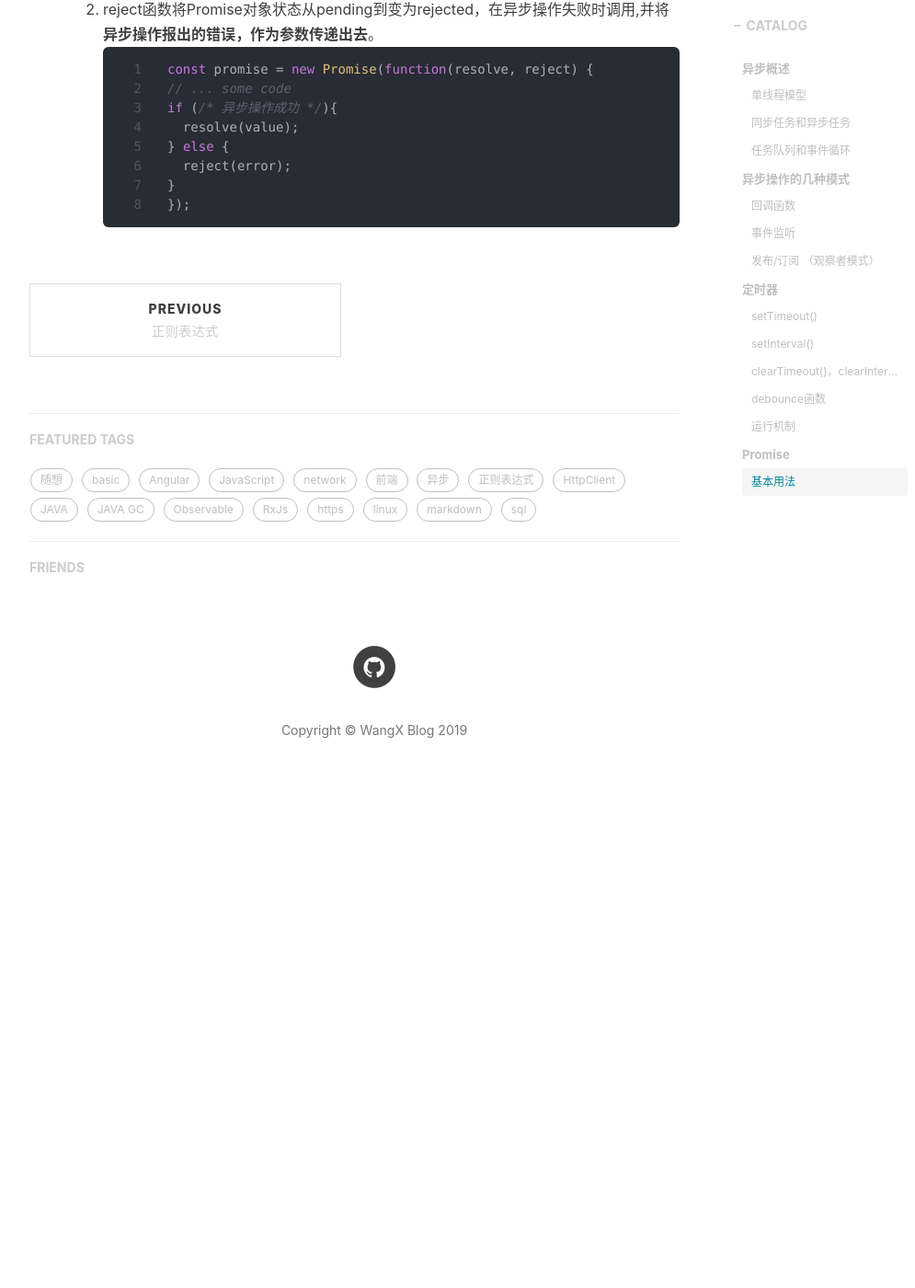
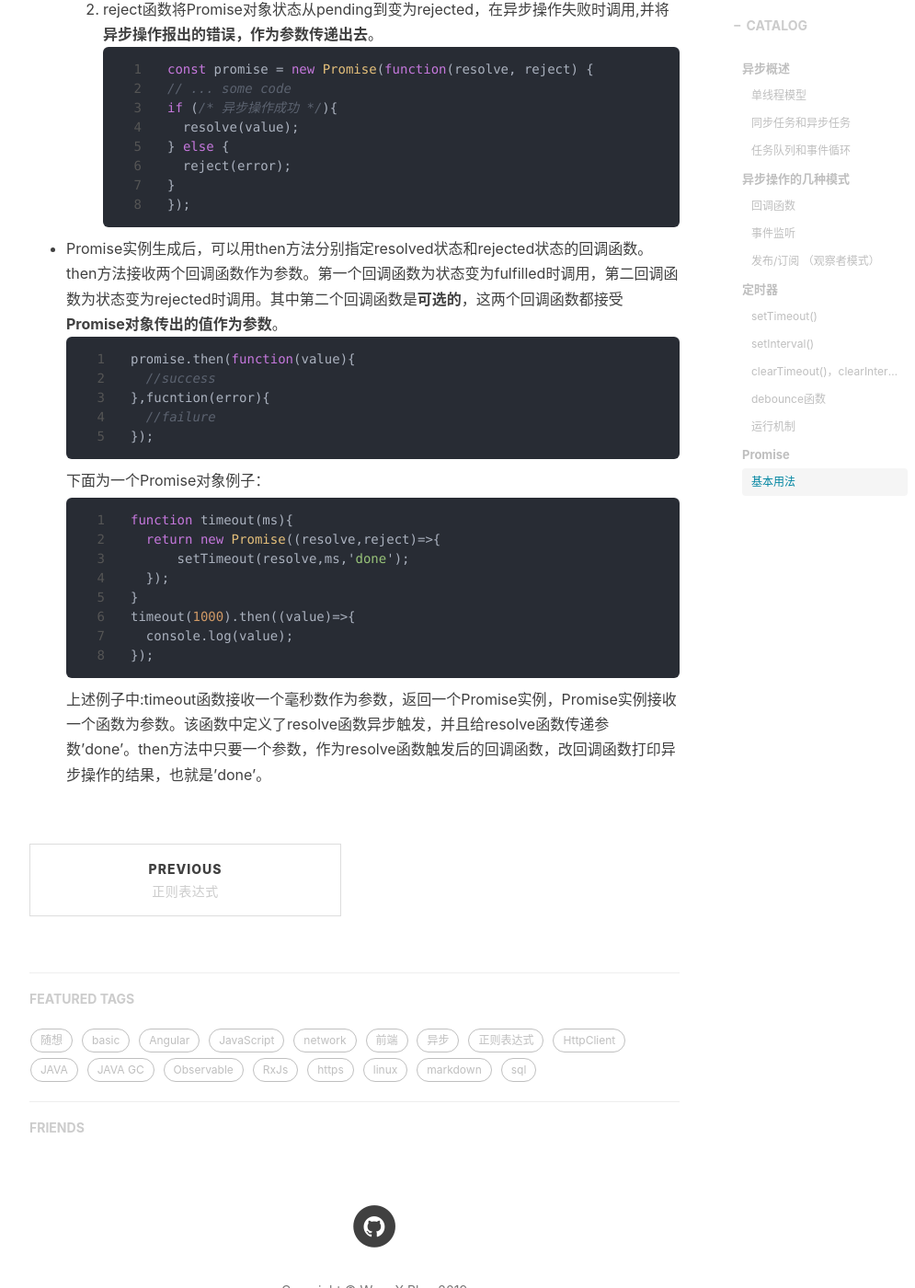
Before and after one commit to fatty-wang/fatty-wang.github.io, a Jekyll site: the page built from _posts/2019-01-28-javascript-asynchronous.md, in a window 1280 px wide and 1400 px high, scrolled down 4423 px. Shown: the whole window at 92% size, without its empty margins (233-1228 px from the left). Built offline with Jekyll 4.4.1, drawn with Linux system fonts in a browser that asks for light colours; nearby versions of some CDN libraries; comment, search, counter and statistics services are not loaded; before the commit the page ends 5321 px from its top, so only the background shows below that.

Commit message:
javascript asynchronous

````diff
--- a/_posts/2019-01-28-javascript-asynchronous.md
+++ b/_posts/2019-01-28-javascript-asynchronous.md
@@ -121,3 +121,24 @@ const promise = new Promise(function(resolve, reject) {
   }
 });
 ```
+
+* Promise实例生成后，可以用then方法分别指定resolved状态和rejected状态的回调函数。then方法接收两个回调函数作为参数。第一个回调函数为状态变为fulfilled时调用，第二回调函数为状态变为rejected时调用。其中第二个回调函数是**可选的**，这两个回调函数都接受**Promise对象传出的值作为参数**。
+```javascript
+promise.then(function(value){
+    //success
+},fucntion(error){
+    //failure
+});
+```
+下面为一个Promise对象例子：
+```javascript
+function timeout(ms){
+    return new Promise((resolve,reject)=>{
+        setTimeout(resolve,ms,'done');
+    });
+}
+timeout(1000).then((value)=>{
+    console.log(value);
+});
+```
+上述例子中:timeout函数接收一个毫秒数作为参数，返回一个Promise实例，Promise实例接收一个函数为参数。该函数中定义了resolve函数异步触发，并且给resolve函数传递参数'done'。then方法中只要一个参数，作为resolve函数触发后的回调函数，改回调函数打印异步操作的结果，也就是'done'。
````
